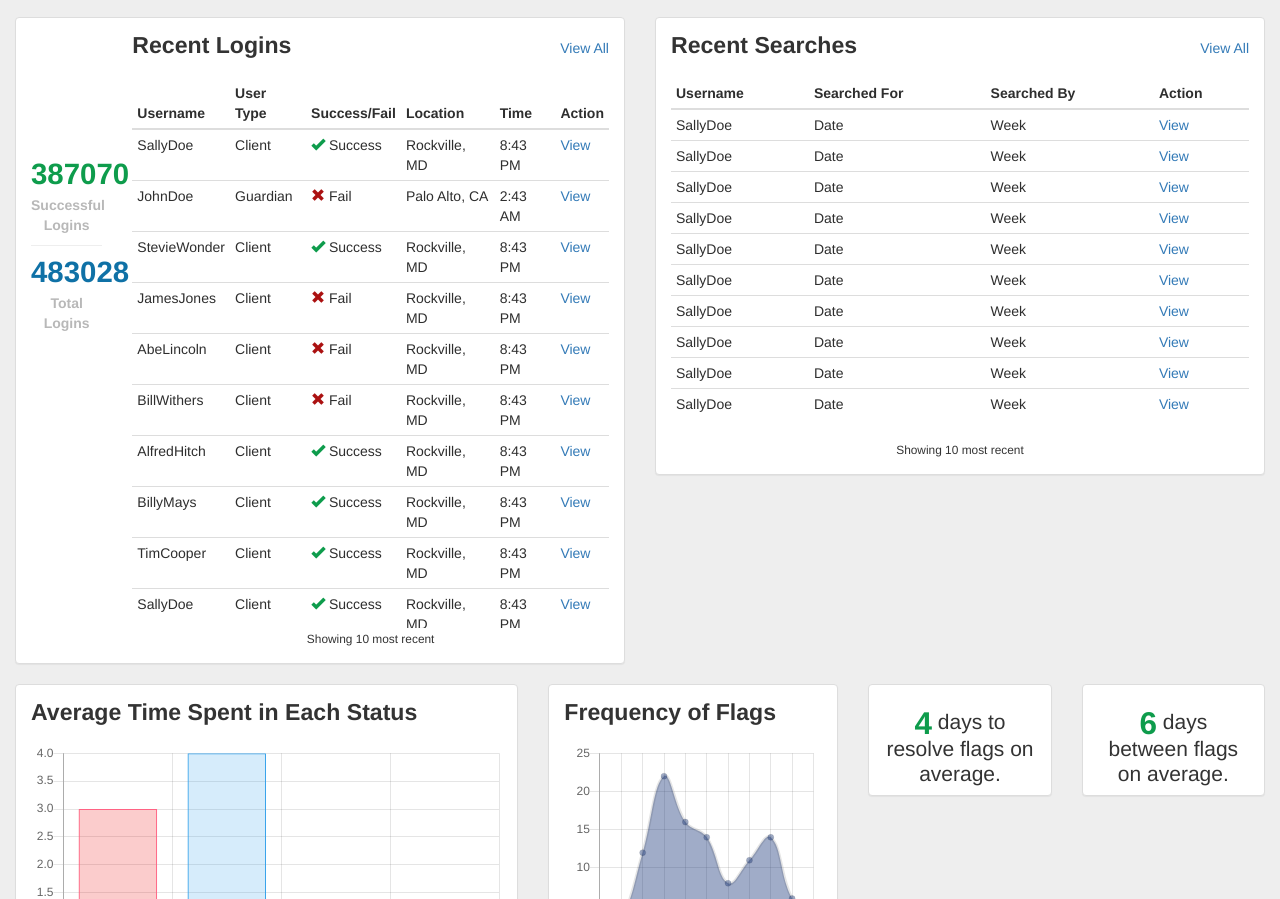
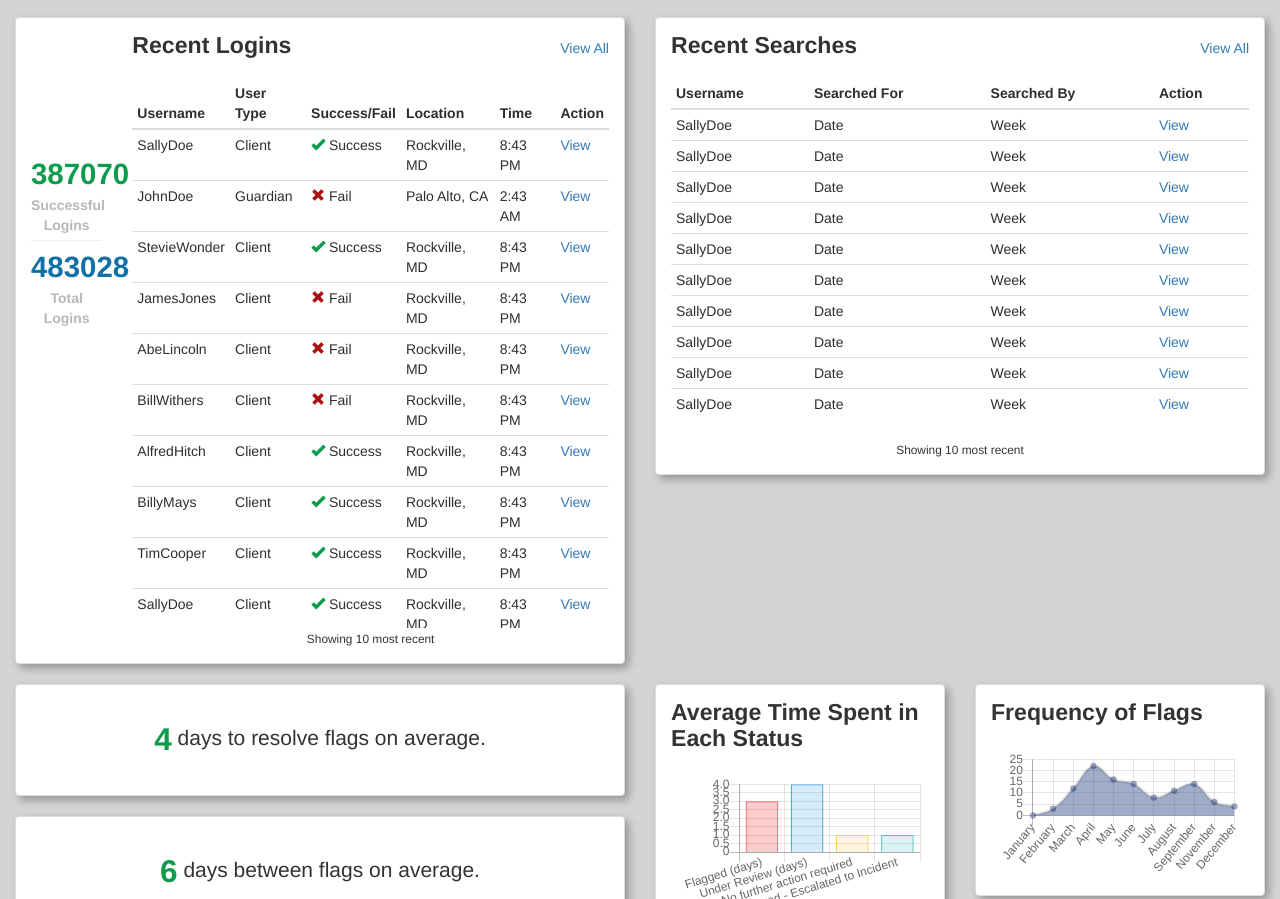
Before and after one commit to christianhfei/teft2_dashboard, a website: page index.html in a window 1280 px wide. Shown: the part 53-952 px from the top of the page. Drawn offline with nearby package versions, Linux system fonts and the light colour scheme.

Commit message:
Work in progress, layout changes

```diff
--- a/css/main.less
+++ b/css/main.less
@@ -6,15 +6,21 @@
   fieldset { display: table-cell; }
 }
 
-
+.boxShadow{
+    -webkit-box-shadow: 4px 4px 8px 0px rgba(0,0,0,0.30);
+    -moz-box-shadow: 4px 4px 8px 0px rgba(0,0,0,0.30);
+    box-shadow: 4px 4px 8px 0px rgba(0,0,0,0.30);
+}
 body{
-    background: #eee;
+    background: #D4D4D4;
 }
 
 
 
 // Login Card Styles
 .panel{
+    //border: 2px solid @blue;
+    .boxShadow;
     .panel-body{
         h3{
             margin: 0 0 20px 0;
@@ -30,9 +36,9 @@ body{
         }
 
         .canvasContainer{
-            position: relative;
-            height: 300px;
-
+            box-sizing: border-box;
+            margin: 2%;
+            width: 96%;
         }
 
         div.loginStats{
@@ -42,11 +48,9 @@ body{
             div.outerContainer{
                 position: relative;
                 top: 120px;
-                hr{
-                    margin: 5px auto;
-                }
                 div.successfulLogins{
                     padding-bottom: 5px;
+                    border-bottom: 1px solid rgba(220,220,220,.5);
                     span{
                         color: @green;
                         font-weight: bold;
@@ -103,7 +107,7 @@ div.daysToResolve, div.timeBetweenFlags{
             div.row{
                 div{
                     height: 80px;
-                    padding-top: 5%;
+                    padding-top: 4%;
                     span{
                         font-size: 150%;
                         line-height: 25px;
@@ -119,7 +123,12 @@ div.daysToResolve, div.timeBetweenFlags{
         }
     }
 }
-@media only screen and (max-width : 1199px) {
+div.outerColumn{
+    padding: 0;
+}
+@media only screen and (max-width : 1260px) {
+
+
 
     .panel{
         .panel-body{
--- a/index.html
+++ b/index.html
@@ -49,18 +49,17 @@
       <div class="row firstRow">
 
         <!-- Login Card -->
-        <div class="col-xs-12 col-sm-6 col-md-6 col-lg-6">
+        <div class="col-xs-12 col-sm-12 col-md-6 col-lg-6">
           <div class="panel panel-default">
             <div class="panel-body">
               <div class="row ">
-                <div class="col-xs-12 col-sm-12 col-md-2 col-lg-2 loginStats">
+                <div class="col-xs-12 col-sm-12 col-md-2 col-lg-2 loginStats hidden-md">
                   <div class="outerContainer">
                     <div class="successfulLogins"><span>387070</span> Successful Logins</div>
-                    <hr >
                     <div class="totalLogins"><span>483028</span> Total Logins</div>
                   </div>
                 </div>
-                <div class="col-xs-12 col-sm-12 col-md-10 col-lg-10 recentLogins">
+                <div class="col-xs-12 col-sm-12 col-md-12 col-lg-10 recentLogins">
                   <div class="row">
                     <div class="col-xs-12 col-sm-12 col-md-12 col-lg-12">
                   <h3 class="text-left">Recent Logins</h3>
@@ -170,7 +169,10 @@
             </div>
           </div>
         </div><!-- /end Login Card -->
-        <div class="col-xs-12 col-sm-6 col-md-6 col-lg-6 recentSearches">
+
+        <div class="col-xs-12 col-sm-12 col-md-6 col-lg-6 outerColumn">
+
+          <div class="col-xs-12 col-sm-12 col-md-12 col-lg-12 recentSearches">
           <div class="panel panel-default">
             <div class="panel-body">
               <div class="row">
@@ -260,12 +262,61 @@
           </div>
         </div>
         <!-- /end recent searches table-->
+        <!-- days to resolve -->
+        <div class="col-xs-12 col-sm-6 col-md-4 hidden-lg daysToResolve">
+          <div class="panel panel-default">
+            <div class="panel-body">
+              <div class="row">
+                <div class="col-xs-12 col-sm-12 col-md-12 col-lg-12">
+                  <span><span>4</span> days to resolve flags on average.</span>
+                </div>
+              </div>
+            </div>
+          </div>
+        </div><!-- /end days to resolve -->
 
-
+        <div class="col-xs-12 col-sm-6 col-md-4 hidden-lg timeBetweenFlags">
+          <div class="panel panel-default">
+            <div class="panel-body">
+              <div class="row">
+                <div class="col-xs-12 col-sm-12 col-md-12 col-lg-12">
+                  <span><span>6</span> days between flags on average.</span>
+                </div>
+              </div>
+            </div>
+          </div>
+        </div>
+        </div>
 
       </div><!-- /end first row -->
       <div class="row secondRow">
-        <div class="col-xs-12 col-sm-7 col-md-6 col-lg-5 timeAtEachStatus">
+        <div class="col-lg-6 visible-lg outerColumn">
+          <div class="col-xs-12 col-sm-6 col-md-3 col-lg-12 daysToResolve">
+          <div class="panel panel-default">
+            <div class="panel-body">
+              <div class="row">
+                <div class="col-xs-12 col-sm-12 col-md-12 col-lg-12">
+                  <span><span>4</span> days to resolve flags on average.</span>
+                </div>
+              </div>
+            </div>
+          </div>
+        </div><!-- /end days to resolve -->
+
+        <div class="col-xs-12 col-sm-6 col-md-3 col-lg-12 timeBetweenFlags">
+          <div class="panel panel-default">
+            <div class="panel-body">
+              <div class="row">
+                <div class="col-xs-12 col-sm-12 col-md-12 col-lg-12">
+                  <span><span>6</span> days between flags on average.</span>
+                </div>
+              </div>
+            </div>
+          </div>
+        </div>
+        </div>
+
+        <div class="col-xs-12 col-sm-6 col-md-6 col-lg-3 timeAtEachStatus">
           <div class="panel panel-default">
             <div class="panel-body">
               <div class="row">
@@ -283,7 +334,7 @@
         </div>
 
         <!-- Frequency of Flags Chart -->
-        <div class="col-xs-12 col-sm-5 col-md-3 col-lg-3">
+        <div class="col-xs-12 col-sm-6 col-md-6 col-lg-3">
           <div class="panel panel-default">
             <div class="panel-body">
               <div class="row">
@@ -293,37 +344,14 @@
               </div>
               <div class="row">
                 <div class="canvasContainer col-xs-12 col-sm-12 col-md-12 col-lg-12">
-                  <canvas id="frequencyOfFlagsChart" height="100" width="100"></canvas>
+                  <canvas id="frequencyOfFlagsChart" height="" width=""></canvas>
                 </div>
               </div>
             </div>
           </div>
         </div><!-- /end Frequency of Flags Chart -->
 
-        <!-- days to resolve -->
-        <div class="col-xs-12 col-sm-5 col-md-2 col-lg-2 daysToResolve">
-          <div class="panel panel-default">
-            <div class="panel-body">
-              <div class="row">
-                <div class="col-xs-12 col-sm-12 col-md-12 col-lg-12">
-                  <span><span>4</span> days to resolve flags on average.</span>
-                </div>
-              </div>
-            </div>
-          </div>
-        </div><!-- /end days to resolve -->
 
-        <div class="col-xs-12 col-sm-5 col-md-2 col-lg-2 timeBetweenFlags">
-          <div class="panel panel-default">
-            <div class="panel-body">
-              <div class="row">
-                <div class="col-xs-12 col-sm-12 col-md-12 col-lg-12">
-                  <span><span>6</span> days between flags on average.</span>
-                </div>
-              </div>
-            </div>
-          </div>
-        </div>
       </div>
     </div><!-- /end second Row -->
 
```
Also changed, not shown: css/main.css.
